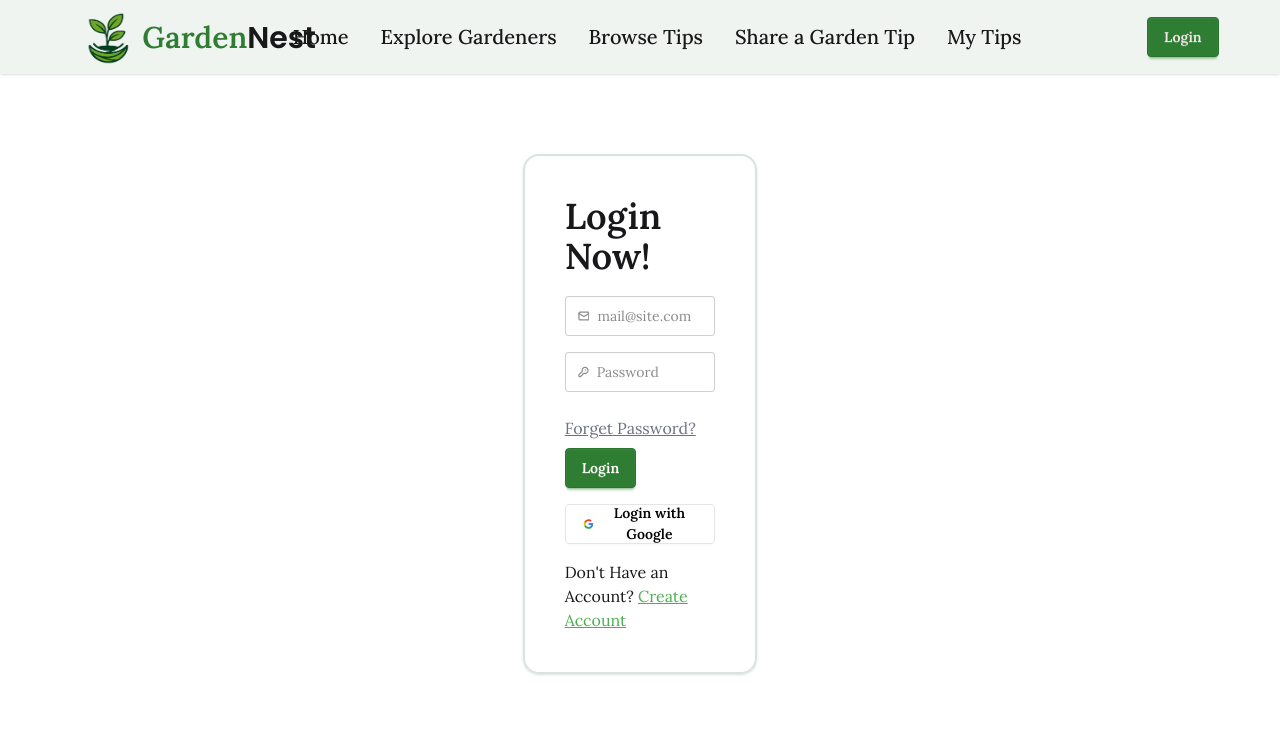
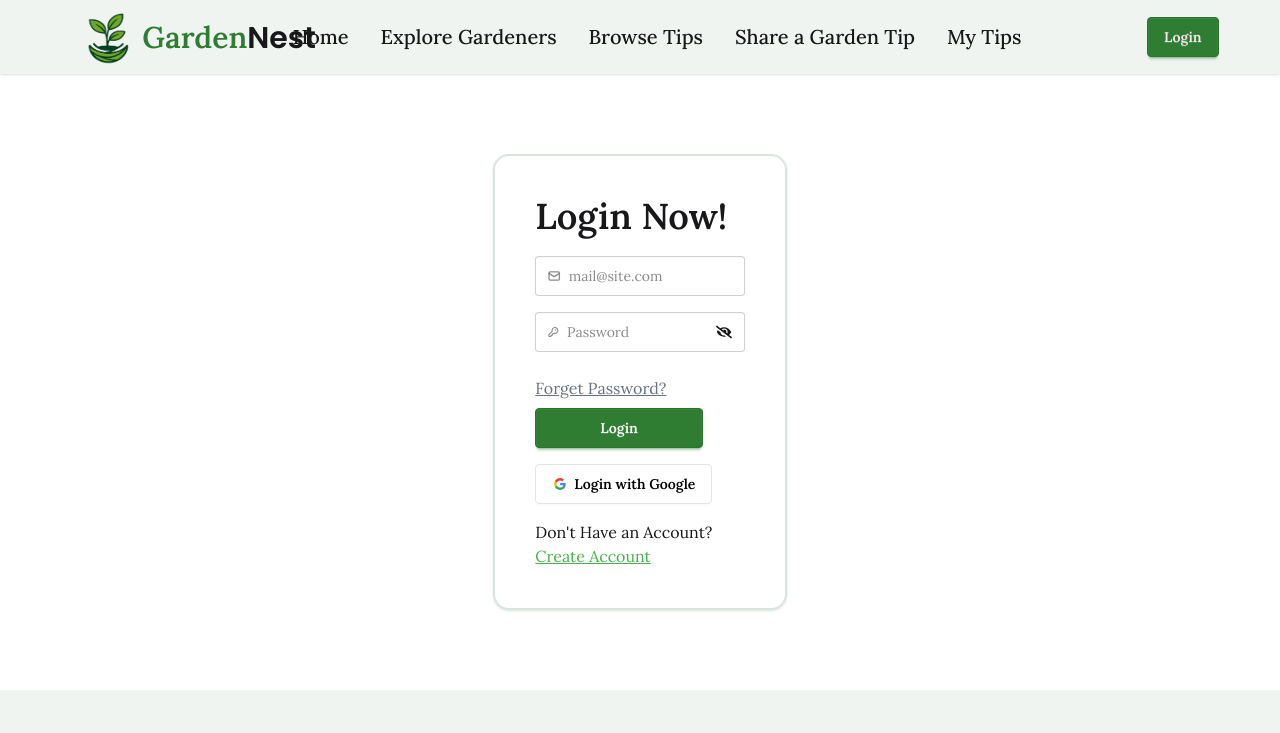
Before and after one commit to noboKumar/Garden-Nest-Client, a React (Vite) app: page /LogIn in a window 1280 px wide. Shown: the top 733 px of the page. Built offline with nearby package versions, Linux system fonts and the light colour scheme.

Commit message:
add login register show password

```diff
--- a/package.json
+++ b/package.json
@@ -12,6 +12,7 @@
   "dependencies": {
     "@tailwindcss/vite": "^4.1.7",
     "daisyui": "^5.0.35",
+    "firebase": "^11.7.3",
     "lottie-react": "^2.4.1",
     "react": "^19.1.0",
     "react-dom": "^19.1.0",
--- /dev/null
+++ b/src/Components/ActiveGardener.jsx
@@ -0,0 +1,11 @@
+import React from 'react';
+
+const ActiveGardener = () => {
+    return (
+        <div>
+            <h1 className='text-2xl md:text-4xl font-semibold'>Active gardeners:</h1>
+        </div>
+    );
+};
+
+export default ActiveGardener;
--- a/src/Components/Slider.jsx
+++ b/src/Components/Slider.jsx
@@ -58,7 +58,7 @@ const Slider = () => {
             <div className="absolute top-0 left-0 w-full h-full bg-black/60 rounded-2xl"></div>
             <div className="absolute top-20 left-5 md:top-3/6 md:left-20 z-10 text-white w-4/6 md:w-6/12 space-y-2 md:space-y-5 text-shadow-2xs">
               <h1 className="md:text-4xl text-2xl font-bold">{slider.title}</h1>
-              <p className="md:text-xl line-clamp-3">{slider.description}</p>
+              <p className="md:text-xl line-clamp-3 md:line-clamp-5">{slider.description}</p>
               <button className="btn btn-secondary">Join Now</button>
             </div>
           </SwiperSlide>
--- /dev/null
+++ b/src/Components/TopTrendingTips.jsx
@@ -0,0 +1,11 @@
+import React from 'react';
+
+const TopTrendingTips = () => {
+    return (
+        <div>
+            <h1 className='text-2xl md:text-4xl font-semibold'>Top Trending:</h1>
+        </div>
+    );
+};
+
+export default TopTrendingTips;
--- /dev/null
+++ b/src/firebase/firebase.config.js
@@ -0,0 +1,14 @@
+import { initializeApp } from "firebase/app";
+import { getAuth } from "firebase/auth";
+
+const firebaseConfig = {
+  apiKey: import.meta.env.VITE_FIREBASE_API_KEY,
+  authDomain: import.meta.env.VITE_FIREBASE_AUTH_DOMAIN,
+  projectId: import.meta.env.VITE_FIREBASE_PROJECT_ID,
+  storageBucket: import.meta.env.VITE_FIREBASE_STORAGE_BUCKET,
+  messagingSenderId: import.meta.env.VITE_FIREBASE_MESSAGING_SENDER_ID,
+  appId: import.meta.env.VITE_FIREBASE_APP_ID,
+};
+
+const app = initializeApp(firebaseConfig);
+export const auth = getAuth(app);
--- a/src/pages/Home.jsx
+++ b/src/pages/Home.jsx
@@ -1,16 +1,18 @@
-import React from 'react';
-import { Helmet } from 'react-helmet';
-import Slider from '../Components/Slider';
+import React from "react";
+import { Helmet } from "react-helmet";
+import Slider from "../Components/Slider";
+import ActiveGardener from "../Components/ActiveGardener";
+import TopTrendingTips from "../Components/TopTrendingTips";
 
 const Home = () => {
   return (
     <div>
       <Helmet>
-                <title>
-                    Garden Nest | Home
-                </title>
+        <title>Garden Nest | Home</title>
       </Helmet>
       <Slider></Slider>
+      <ActiveGardener></ActiveGardener>
+      <TopTrendingTips></TopTrendingTips>
     </div>
   );
 };
--- a/src/pages/Login.jsx
+++ b/src/pages/Login.jsx
@@ -1,16 +1,18 @@
-import React from "react";
+import React, { useState } from "react";
 import { Helmet } from "react-helmet";
+import { FaEye, FaEyeSlash } from "react-icons/fa";
 import { Link } from "react-router";
 
 const Login = () => {
+  const [showPassword, setShowPassword] = useState(false);
   return (
-    <div className="lg:w-2/10 md:w-5/10 space-y-5 shadow md:mx-auto mx-2 my-20 p-10 rounded-2xl border-2 border-base-300">
+    <div className="lg:w-3/12 md:w-5/10 space-y-5 shadow md:mx-auto mx-2 my-20 p-10 rounded-2xl border-2 border-base-300">
       <Helmet>
         <title>Login Now</title>
       </Helmet>
       <h1 className="text-4xl font-semibold">Login Now!</h1>
       {/* email */}
-      <form  className="space-y-4">
+      <form className="space-y-4">
         <label className="input validator">
           <svg
             className="h-[1em] opacity-50"
@@ -29,13 +31,13 @@ const Login = () => {
             </g>
           </svg>
           <input
-
             name="email"
             type="email"
             placeholder="mail@site.com"
             required
           />
         </label>
+        <br />
         <div className="validator-hint hidden">Enter valid email address</div>
         {/* password */}
         <label className="input validator">
@@ -56,6 +58,7 @@ const Login = () => {
             </g>
           </svg>
           <input
+            type={showPassword ? "text" : "password"}
             name="password"
             required
             placeholder="Password"
@@ -64,10 +67,10 @@ const Login = () => {
             className="cursor-pointer"
             type="button"
             onClick={() => {
-            //   setShowPassword(!showPassword);
+              setShowPassword(!showPassword);
             }}
           >
-            {/* {showPassword ? <FaEye size={16} /> : <FaEyeSlash size={16} />} */}
+            {showPassword ? <FaEye size={16} /> : <FaEyeSlash size={16} />}
           </button>
         </label>
         <Link to={"/forgetPassword"}>
@@ -76,11 +79,13 @@ const Login = () => {
           </p>
         </Link>
         {/* login button */}
-        <button className="btn flex btn-secondary text-white">Login</button>
+        <button className="btn flex btn-secondary text-white px-16">
+          Login
+        </button>
         {/* google login */}
         <button
           type="button"
-        //   onClick={handleGoogleLogIn}
+          //   onClick={handleGoogleLogIn}
           className="btn bg-white text-black border-[#e5e5e5]"
         >
           <svg
--- a/src/pages/Register.jsx
+++ b/src/pages/Register.jsx
@@ -1,12 +1,15 @@
-import React from "react";
+import React, { useState } from "react";
+import { Helmet } from "react-helmet";
+import { FaEye, FaEyeSlash } from "react-icons/fa";
 import { Link } from "react-router";
 
 const Register = () => {
+  const [showPassword, setShowPassword] = useState(false);
   return (
-    <div className="lg:w-2/10 md:w-5/10 shadow space-y-2 md:mx-auto mx-2 my-20 p-10 rounded-2xl border-2 border-base-300">
-      {/* <Helmet>
+    <div className="lg:w-3/12 md:w-5/10 shadow space-y-2 md:mx-auto mx-2 my-20 p-10 rounded-2xl border-2 border-base-300">
+      <Helmet>
         <title>Please Register</title>
-      </Helmet> */}
+      </Helmet>
       <h1 className="text-4xl font-semibold">Please Register</h1>
       <form className="space-y-4">
         {/* user name */}
@@ -106,6 +109,7 @@ const Register = () => {
             </g>
           </svg>
           <input
+            type={showPassword ? "text" : "password"}
             required
             name="password"
             placeholder="Password"
@@ -115,14 +119,15 @@ const Register = () => {
             type="button"
             className="cursor-pointer"
             onClick={() => {
+              setShowPassword(!showPassword);
             }}
           >
-            {/* {showPassword ? <FaEye size={16} /> : <FaEyeSlash size={16} />} */}
+            {showPassword ? <FaEye size={16} /> : <FaEyeSlash size={16} />}
           </button>
         </label>
         <p className="text-red-500 text-sm"></p>
         {/* login button */}
-        <button className="btn flex btn-secondary text-white">
+        <button className="btn flex btn-secondary text-white px-10">
           Create Account
         </button>
         {/* google login */}
```
Also changed, not shown: 1 other file (tests, documents, lock files or other folders). Lines whose indentation alone changed are shown as unchanged.
